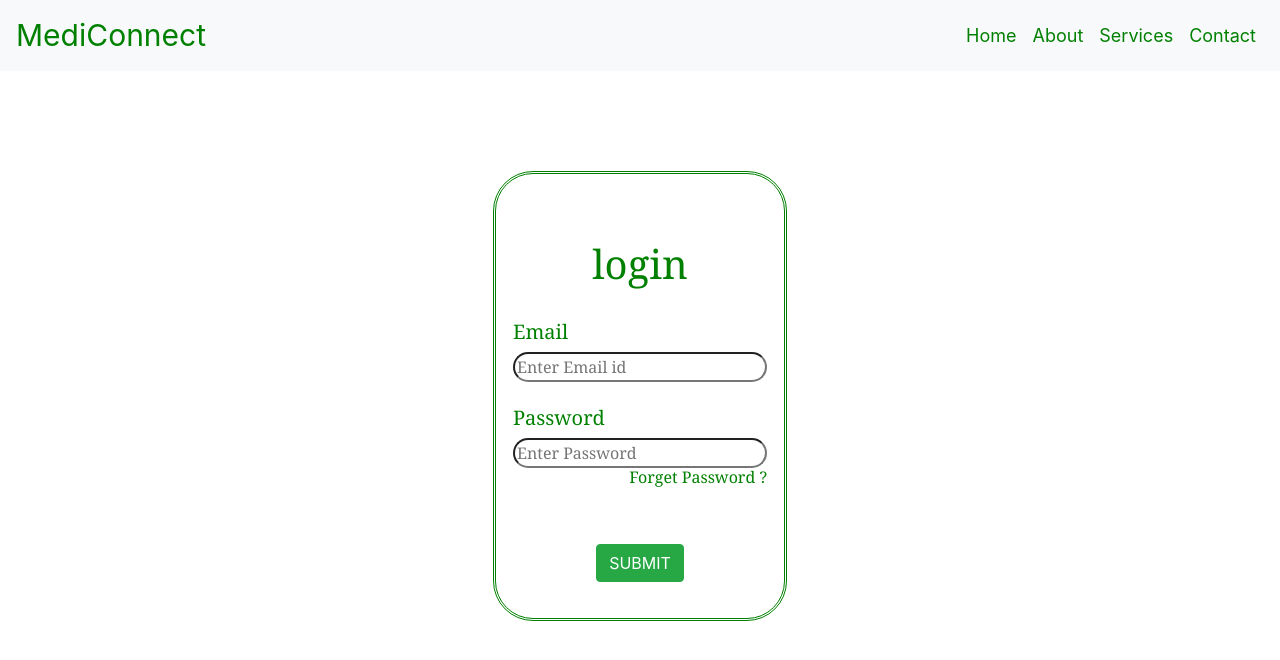
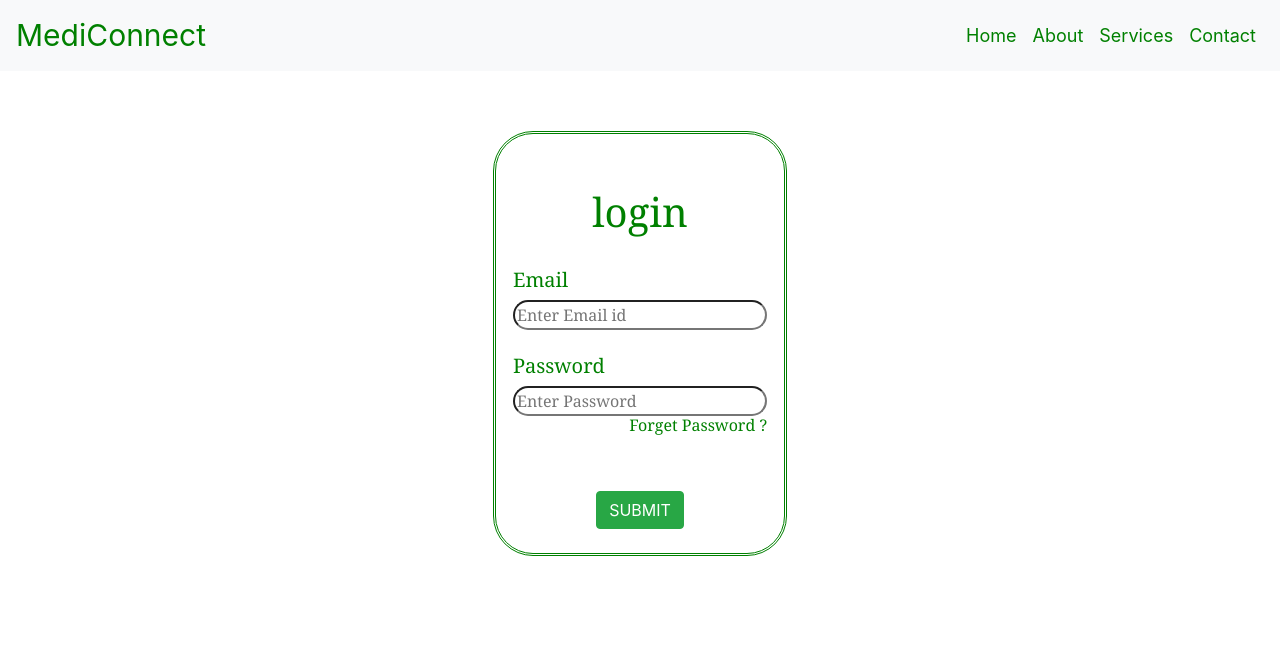
Before and after one commit to ManojKumarTech/MediConnect, a React (Create React App) app: page / in a window 1280 px wide. Shown: the top 660 px of the page. Built offline with nearby package versions, Linux system fonts and the light colour scheme; the HTML template or start-up script is replaced by a standard one.

Commit message:
small changes

```diff
--- a/src/App.css
+++ b/src/App.css
@@ -2,14 +2,14 @@
   text-align: center;
   display:flex;
   justify-content: center;
-  padding-top: 100px;
+  padding-top: 60px;
   background-color: white ;
 }
 .sub-main {
   display:flex;
   align-items: center;
   justify-content: center;
-  height: 450px;
+  height: 425px;
   width:23%;
   padding-top: 30px;
   border-radius: 40px;
--- a/src/App.js
+++ b/src/App.js
@@ -18,7 +18,7 @@ function App() {
     href="https://stackpath.bootstrapcdn.com/bootstrap/4.5.2/css/bootstrap.min.css"
     rel="stylesheet"
   />
-  <nav className="navbar navbar-expand-lg navbar-light bg-light">
+  <header className="navbar navbar-expand-lg navbar-light bg-light" style={{backgroundColor:'lightgreen'}}>
     <a className="navbar-brand" href="#" style={{color:"green",fontSize:"30px"}}>
       MediConnect
     </a>
@@ -57,7 +57,7 @@ function App() {
         </li>
       </ul>
     </div>
-  </nav>
+  </header>
   {/* NavBar */}
     <div className="main">
       <div className="sub-main">
```
